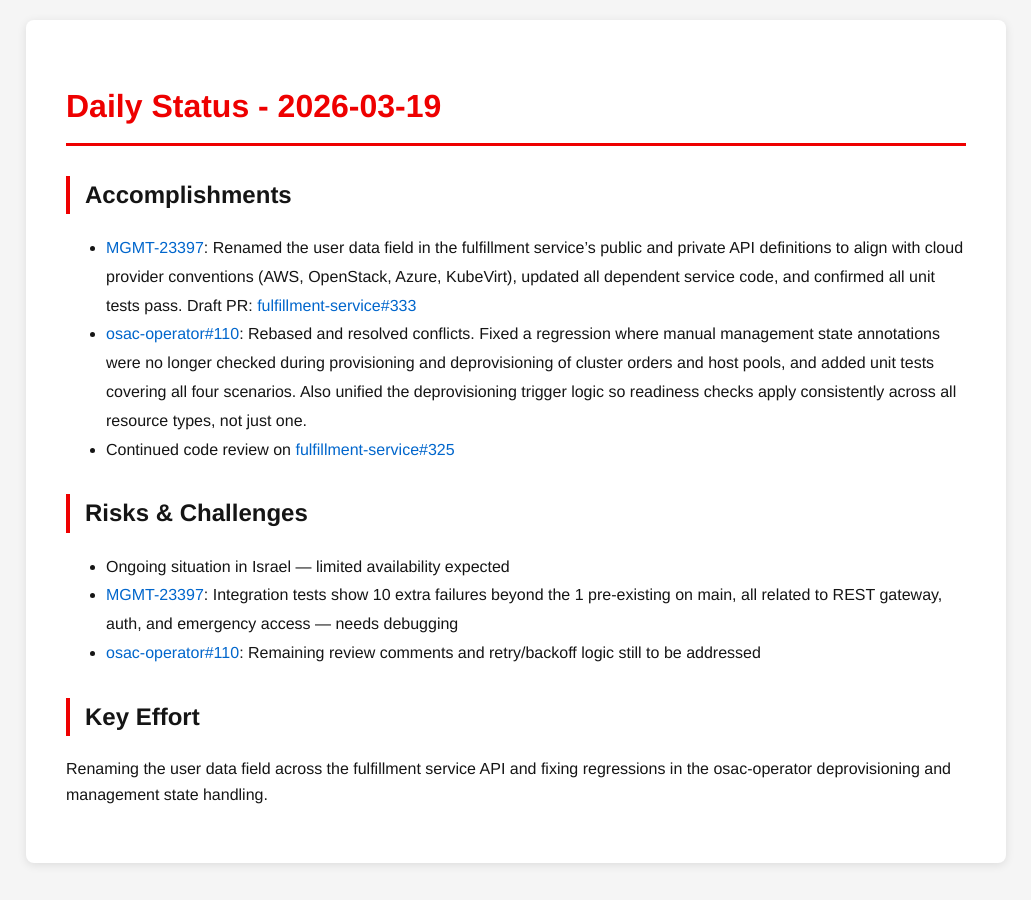
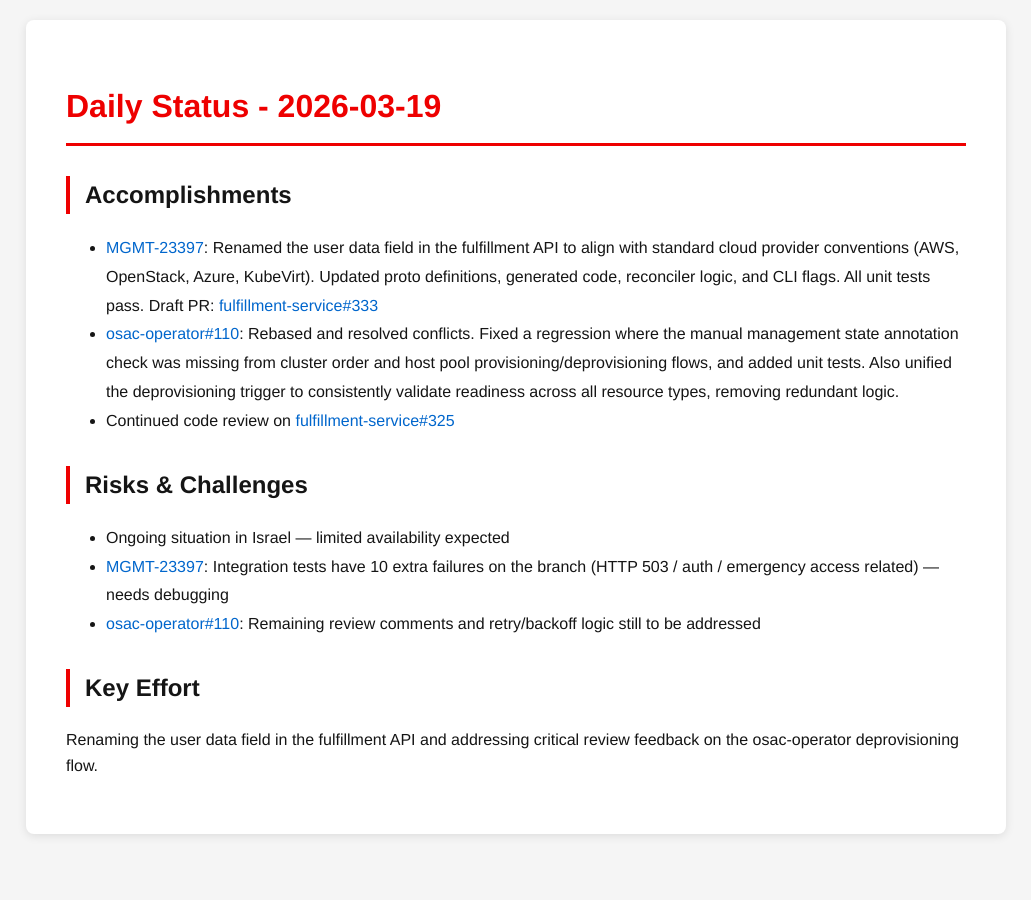
Before and after one commit to tzvatot/daily-status, a Jekyll site: the page built from 2026-03-19.md, in a window 1280 px wide. Shown: the whole page, without its empty margins (124-1155 px from the left). Built offline with Jekyll 4.4.1, drawn with Linux system fonts in a browser that asks for light colours.

Commit message:
Daily status update - 2026-03-19

```diff
--- a/2026-03-19.md
+++ b/2026-03-19.md
@@ -7,14 +7,14 @@ date: 2026-03-19
 # Daily Status - 2026-03-19
 
 ## Accomplishments
-- [MGMT-23397](https://issues.redhat.com/browse/MGMT-23397): Renamed the user data field in the fulfillment service's public and private API definitions to align with cloud provider conventions (AWS, OpenStack, Azure, KubeVirt), updated all dependent service code, and confirmed all unit tests pass. Draft PR: [fulfillment-service#333](https://github.com/osac-project/fulfillment-service/pull/333)
-- [osac-operator#110](https://github.com/osac-project/osac-operator/pull/110): Rebased and resolved conflicts. Fixed a regression where manual management state annotations were no longer checked during provisioning and deprovisioning of cluster orders and host pools, and added unit tests covering all four scenarios. Also unified the deprovisioning trigger logic so readiness checks apply consistently across all resource types, not just one.
+- [MGMT-23397](https://issues.redhat.com/browse/MGMT-23397): Renamed the user data field in the fulfillment API to align with standard cloud provider conventions (AWS, OpenStack, Azure, KubeVirt). Updated proto definitions, generated code, reconciler logic, and CLI flags. All unit tests pass. Draft PR: [fulfillment-service#333](https://github.com/osac-project/fulfillment-service/pull/333)
+- [osac-operator#110](https://github.com/osac-project/osac-operator/pull/110): Rebased and resolved conflicts. Fixed a regression where the manual management state annotation check was missing from cluster order and host pool provisioning/deprovisioning flows, and added unit tests. Also unified the deprovisioning trigger to consistently validate readiness across all resource types, removing redundant logic.
 - Continued code review on [fulfillment-service#325](https://github.com/osac-project/fulfillment-service/pull/325)
 
 ## Risks & Challenges
 - Ongoing situation in Israel — limited availability expected
-- [MGMT-23397](https://issues.redhat.com/browse/MGMT-23397): Integration tests show 10 extra failures beyond the 1 pre-existing on main, all related to REST gateway, auth, and emergency access — needs debugging
+- [MGMT-23397](https://issues.redhat.com/browse/MGMT-23397): Integration tests have 10 extra failures on the branch (HTTP 503 / auth / emergency access related) — needs debugging
 - [osac-operator#110](https://github.com/osac-project/osac-operator/pull/110): Remaining review comments and retry/backoff logic still to be addressed
 
 ## Key Effort
-Renaming the user data field across the fulfillment service API and fixing regressions in the osac-operator deprovisioning and management state handling.
+Renaming the user data field in the fulfillment API and addressing critical review feedback on the osac-operator deprovisioning flow.
```
